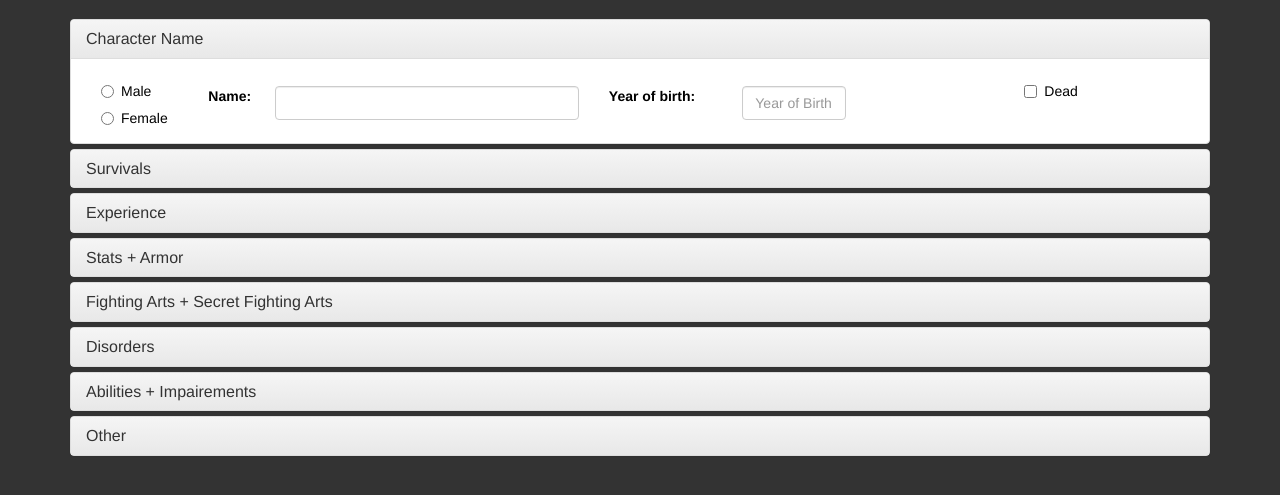
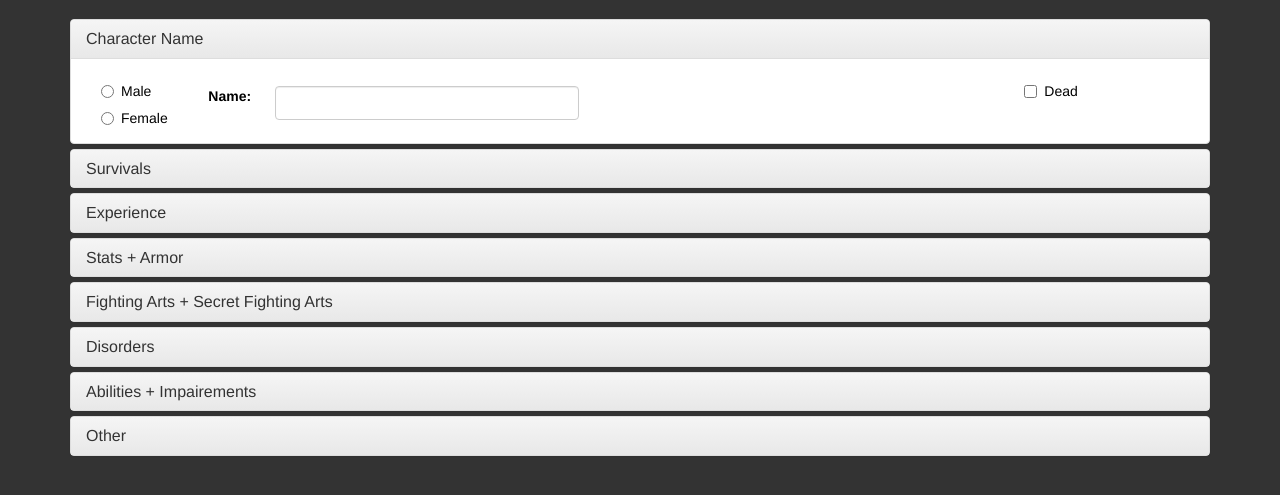
Before and after one commit to Steph4104/kdm_2.0, a PHP site: page /CharacterSheet.php in a window 1280 px wide. Shown: the part 51-546 px from the top of the page. Run offline with PHP 8.4, Linux system fonts and the light colour scheme; data comes from the database, SQL or seed files in the repository; data that the repository does not hold is empty; some libraries are stand-ins or nearby versions.

Commit message:
enlever years of born

```diff
--- a/CharacterSheet.php
+++ b/CharacterSheet.php
@@ -18,7 +18,6 @@ if($_POST['characterName']){
 
 $name = mysqli_fetch_assoc(mysqli_query($con, "SELECT * FROM survivors WHERE ID_SURVIVOR = $survivor_id"));
 $sexe = mysqli_fetch_assoc(mysqli_query($con, "SELECT * FROM sexe WHERE ID_SURVIVOR = $survivor_id"));
-$born = mysqli_fetch_assoc(mysqli_query($con, "SELECT * FROM born WHERE ID_SURVIVOR = $survivor_id"));
 $dead = mysqli_fetch_assoc(mysqli_query($con, "SELECT * FROM dead WHERE ID_SURVIVOR = $survivor_id"));
 $survivol = mysqli_fetch_assoc(mysqli_query($con, "SELECT * FROM survivol WHERE ID_SURVIVOR = $survivor_id"));
 $action = mysqli_fetch_assoc(mysqli_query($con, "SELECT * FROM action WHERE ID_SURVIVOR = $survivor_id"));
--- a/character.php
+++ b/character.php
@@ -15,10 +15,6 @@
     <div class="col-sm-5">
         <input type="name" class="form-control test" name="name" id="CharcterInfoName" value= <?php echo $name["NAME_SURVIVORS"] ?>>
     </div>
-    <label for="CharcterInfoBirth"  class="col-sm-2 ">Year of birth: </label>
-    <div class="col-sm-2">
-        <input type="YoB" class="form-control test" id="CharcterInfoBirth" placeholder="Year of Birth" value=<?php echo $born['YEARS']; ?>>
-    </div>
 </div>
 <div class="col-sm-2">
     <div class="checkbox">
```
